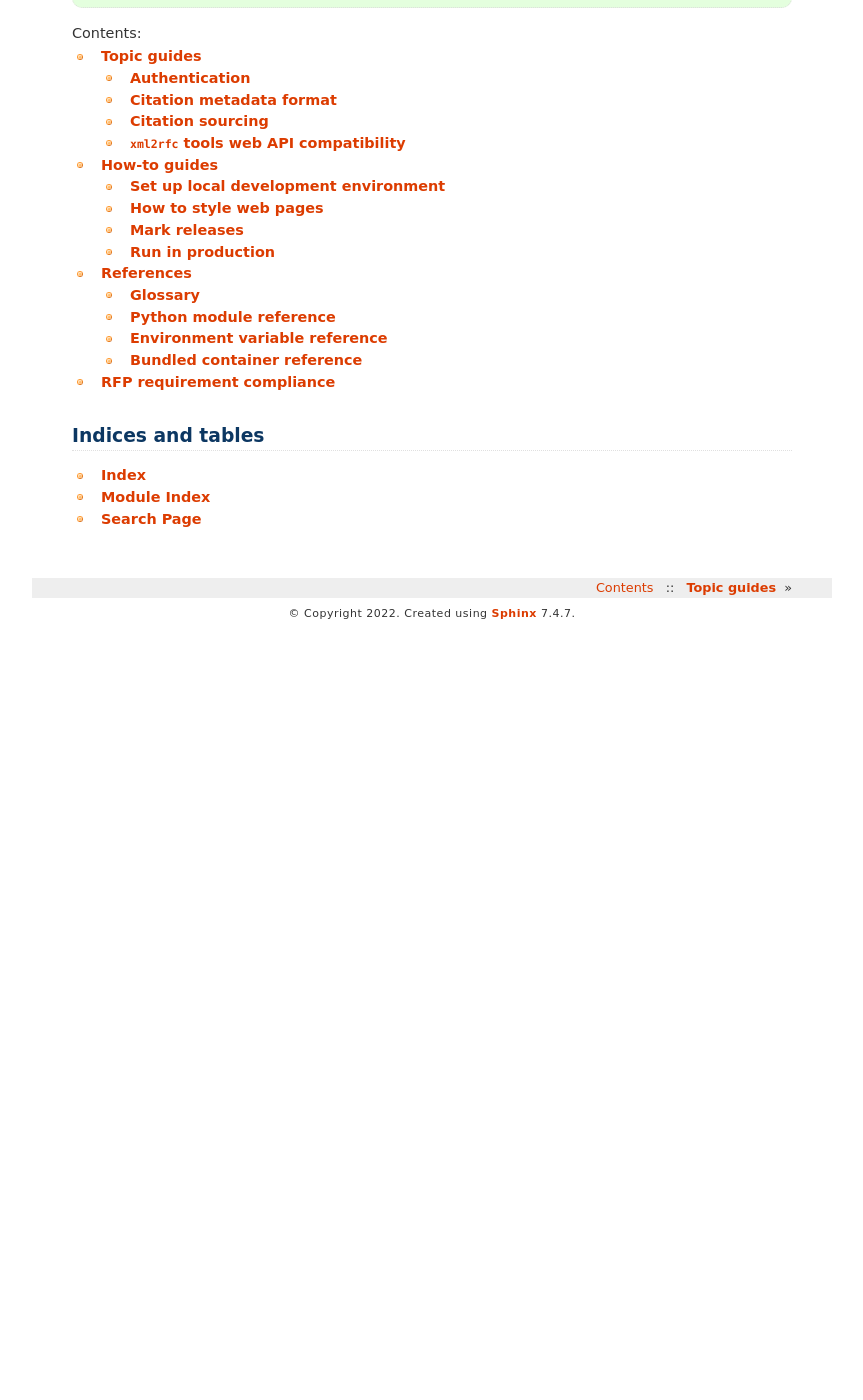
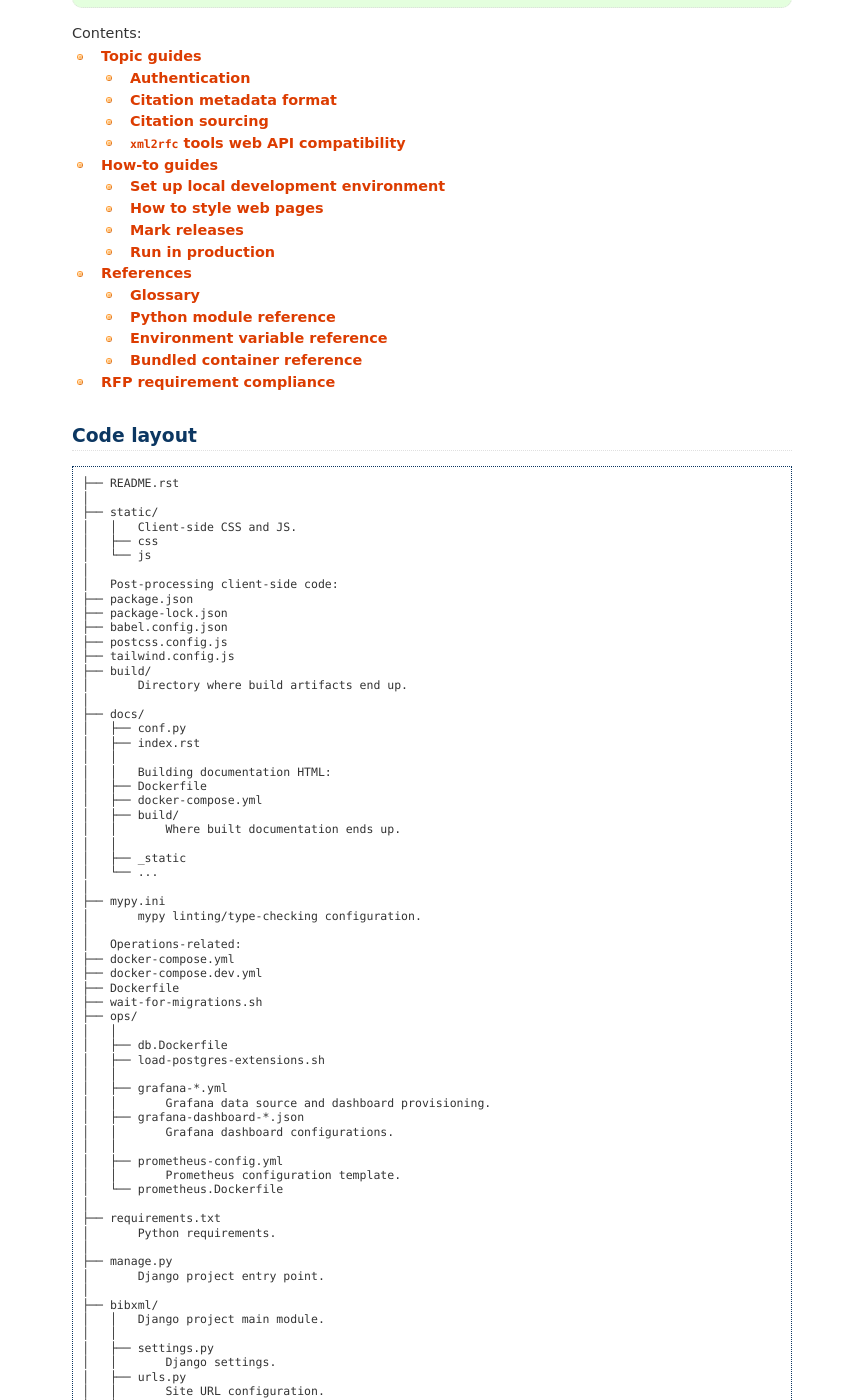
Before and after one commit to ietf-tools/bibxml-service, a Sphinx documentation site: the page built from docs/index.rst, in a window 1280 px wide and 1400 px high, scrolled down 408 px. Shown: the whole window, without its empty margins (208-1071 px from the left). Built offline with Sphinx 7.4.7, drawn with Linux system fonts in a browser that asks for light colours; pages that are not in the unit, such as notebooks, are missing from menus; before the commit the page ends 1038 px from its top, so only the background shows below that; some of the changed text lies outside the part shown.

Commit message:
docs: add code layout overview

```diff
--- a/docs/index.rst
+++ b/docs/index.rst
@@ -30,6 +30,114 @@ read its API specification and explore GUI.
    ref/index
    rfp-requirements
 
+Code layout
+===========
+
+.. parsed-literal::
+
+   ├── README.rst
+   │
+   ├── static/
+   │   │   Client-side CSS and JS.
+   │   ├── css
+   │   └── js
+   │
+   │   Post-processing client-side code:
+   ├── package.json
+   ├── package-lock.json
+   ├── babel.config.json
+   ├── postcss.config.js
+   ├── tailwind.config.js
+   ├── build/
+   │       Directory where build artifacts end up.
+   │
+   ├── docs/
+   │   ├── conf.py
+   │   ├── index.rst
+   │   │
+   │   │   Building documentation HTML:
+   │   ├── Dockerfile
+   │   ├── docker-compose.yml
+   │   ├── build/
+   │   │       Where built documentation ends up.
+   │   │
+   │   ├── _static
+   │   └── ...
+   │
+   ├── mypy.ini
+   │       mypy linting/type-checking configuration.
+   │
+   │   Operations-related:
+   ├── docker-compose.yml
+   ├── docker-compose.dev.yml
+   ├── Dockerfile
+   ├── wait-for-migrations.sh
+   ├── ops/
+   │   │
+   │   ├── db.Dockerfile
+   │   ├── load-postgres-extensions.sh
+   │   │
+   │   ├── grafana-\*.yml
+   │   │       Grafana data source and dashboard provisioning.
+   │   ├── grafana-dashboard-\*.json
+   │   │       Grafana dashboard configurations.
+   │   │
+   │   ├── prometheus-config.yml
+   │   │       Prometheus configuration template.
+   │   └── prometheus.Dockerfile
+   │
+   ├── requirements.txt
+   │       Python requirements.
+   │
+   ├── manage.py
+   │       Django project entry point.
+   │
+   ├── bibxml/
+   │   │   Django project main module.
+   │   │
+   │   ├── settings.py
+   │   │       Django settings.
+   │   ├── urls.py
+   │   │       Site URL configuration.
+   │   ├── ...
+   │   ├── asgi.py
+   │   └── wsgi.py
+   │
+   ├── templates/
+   │       General templates.
+   │
+   ├── bib_models/
+   │       Bibliographic item dataclasses/Pydantic models.
+   │
+   ├── main/
+   │   │   Retrieval GUI and API views and associated utilities.
+   │   │
+   │   └── models.py
+   │           Django model definitions for indexed bibliographic data.
+   │
+   ├── datatracker/
+   │       Datatracker integration: token validation, OAuth2.
+   │
+   ├── management/
+   │       Source management GUI and API.
+   │
+   ├── prometheus/
+   │       Prometheus metrics & export view.
+   │
+   ├── sources/
+   │   │   Logic specific to individual external sources.
+   │   │   (Refactoring from main/external is in progress.)
+   │   │
+   │   └── doi/
+   │
+   └── xml2rfc_compat/
+   │       xml2rfc tools style API support.
+   │       (Some of it also currently lives under main/api_compat.)
+   │
+   └── common/
+       ├── pydantic.py
+       ├── query_profiler.py
+       └── util.py
 
 
 Indices and tables
```
